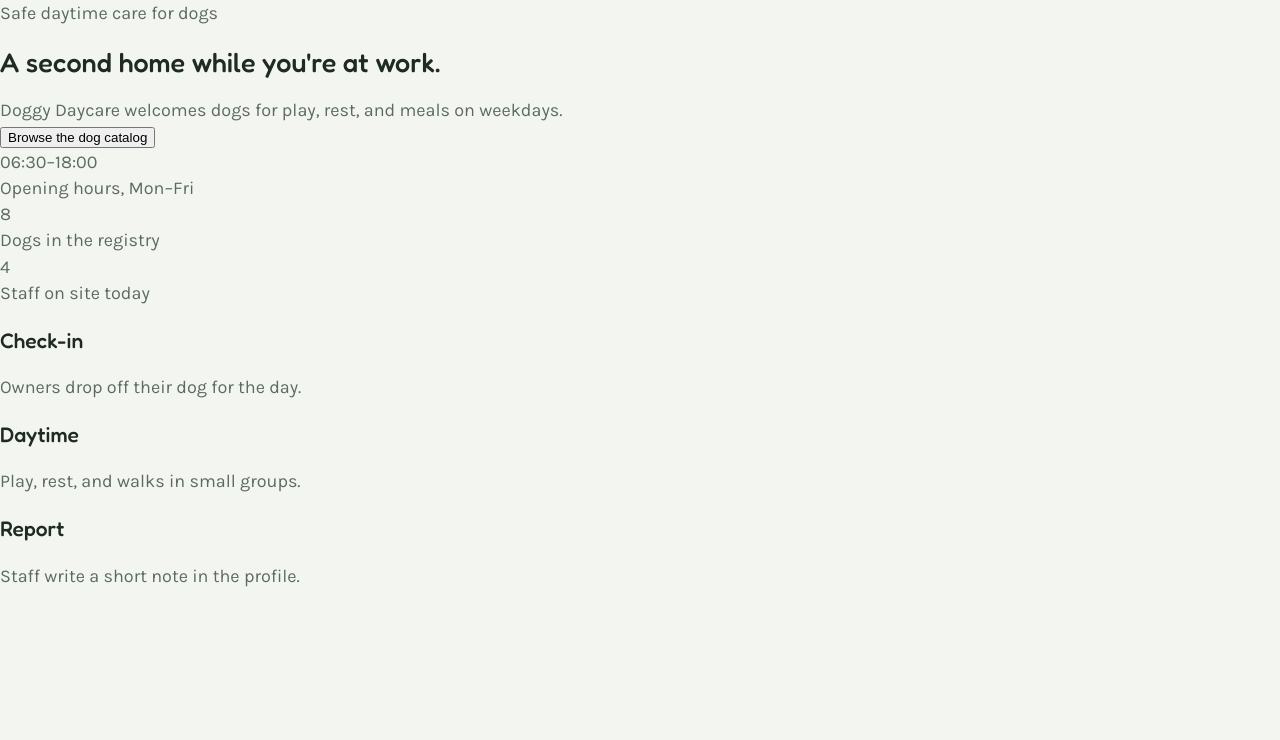
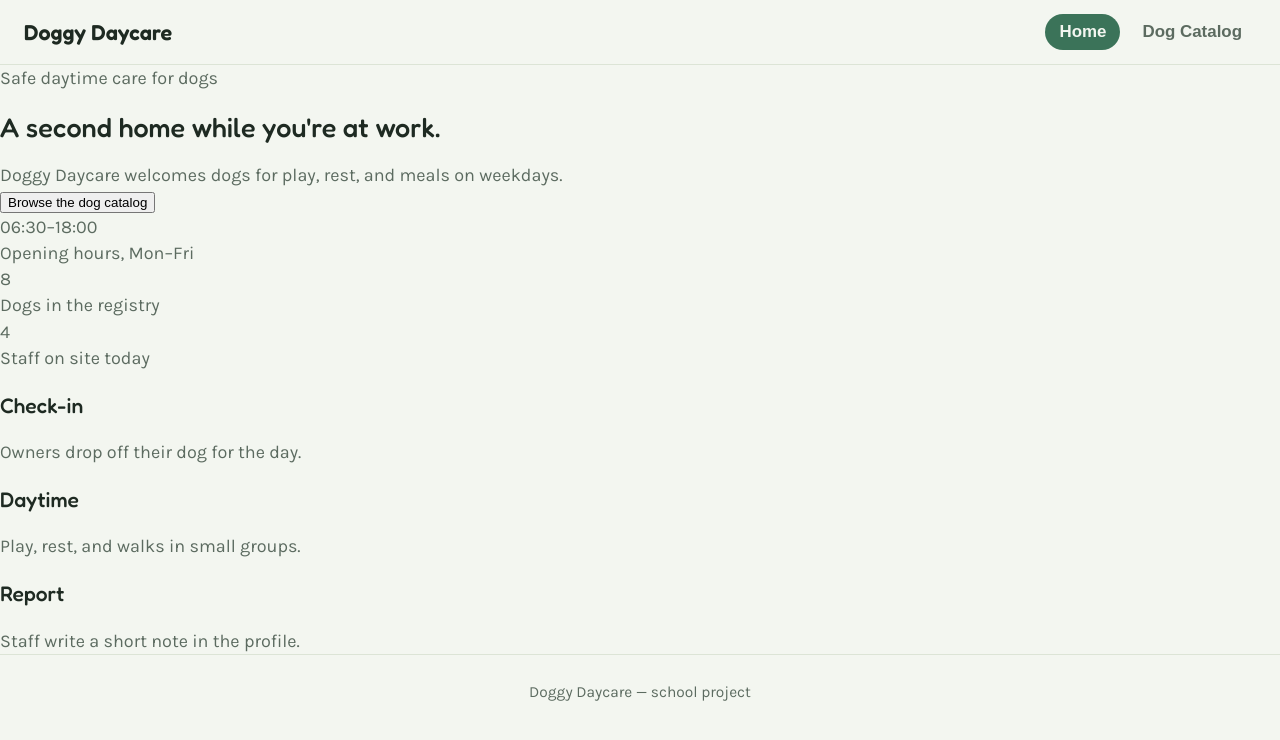
Before and after one commit to Linnea87/doggy-daycare, a React (Vite) app: page / in a window 1280 px wide. Shown: the top 740 px of the page. Built offline with nearby package versions, Linux system fonts and the light colour scheme.

Commit message:
feat: add Header and Footer components with shared styling

```diff
--- a/src/App.css
+++ b/src/App.css
@@ -1,184 +1,55 @@
-.counter {
-  font-size: 16px;
-  padding: 5px 10px;
-  border-radius: 5px;
-  color: var(--accent);
-  background: var(--accent-bg);
-  border: 2px solid transparent;
-  transition: border-color 0.3s;
-  margin-bottom: 24px;
-
-  &:hover {
-    border-color: var(--accent-border);
-  }
-  &:focus-visible {
-    outline: 2px solid var(--accent);
-    outline-offset: 2px;
-  }
+.site-header {
+  position: sticky;
+  top: 0;
+  display: flex;
+  align-items: center;
+  justify-content: space-between;
+  gap: 16px;
+  padding: 14px 24px;
+  background: var(--bg);
+  border-bottom: 1px solid var(--border);
 }
 
-.hero {
-  position: relative;
-
-  .base,
-  .framework,
-  .vite {
-    inset-inline: 0;
-    margin: 0 auto;
-  }
-
-  .base {
-    width: 170px;
-    position: relative;
-    z-index: 0;
-  }
-
-  .framework,
-  .vite {
-    position: absolute;
-  }
-
-  .framework {
-    z-index: 1;
-    top: 34px;
-    height: 28px;
-    transform: perspective(2000px) rotateZ(300deg) rotateX(44deg) rotateY(39deg)
-      scale(1.4);
-  }
-
-  .vite {
-    z-index: 0;
-    top: 107px;
-    height: 26px;
-    width: auto;
-    transform: perspective(2000px) rotateZ(300deg) rotateX(40deg) rotateY(39deg)
-      scale(0.8);
-  }
+.site-header .logo {
+  background: none;
+  border: none;
+  font-family: var(--heading);
+  font-size: 1.2rem;
+  font-weight: 600;
+  color: var(--text-h);
+  cursor: pointer;
+  padding: 0;
 }
 
-#center {
+.site-header nav {
   display: flex;
-  flex-direction: column;
-  gap: 25px;
-  place-content: center;
-  place-items: center;
-  flex-grow: 1;
-
-  @media (max-width: 1024px) {
-    padding: 32px 20px 24px;
-    gap: 18px;
-  }
+  gap: 8px;
 }
 
-#next-steps {
-  display: flex;
-  border-top: 1px solid var(--border);
-  text-align: left;
-
-  & > div {
-    flex: 1 1 0;
-    padding: 32px;
-    @media (max-width: 1024px) {
-      padding: 24px 20px;
-    }
-  }
-
-  .icon {
-    margin-bottom: 16px;
-    width: 22px;
-    height: 22px;
-  }
-
-  @media (max-width: 1024px) {
-    flex-direction: column;
-    text-align: center;
-  }
+.site-header nav button {
+  background: none;
+  border: none;
+  padding: 8px 14px;
+  border-radius: 999px;
+  font-weight: 700;
+  font-size: 0.94rem;
+  color: var(--text);
+  cursor: pointer;
 }
 
-#docs {
-  border-right: 1px solid var(--border);
-
-  @media (max-width: 1024px) {
-    border-right: none;
-    border-bottom: 1px solid var(--border);
-  }
+.site-header nav button.active {
+  background: var(--accent);
+  color: var(--bg);
 }
 
-#next-steps ul {
-  list-style: none;
-  padding: 0;
-  display: flex;
-  gap: 8px;
-  margin: 32px 0 0;
-
-  .logo {
-    height: 18px;
-  }
-
-  a {
-    color: var(--text-h);
-    font-size: 16px;
-    border-radius: 6px;
-    background: var(--social-bg);
-    display: flex;
-    padding: 6px 12px;
-    align-items: center;
-    gap: 8px;
-    text-decoration: none;
-    transition: box-shadow 0.3s;
-
-    &:hover {
-      box-shadow: var(--shadow);
-    }
-    .button-icon {
-      height: 18px;
-      width: 18px;
-    }
-  }
-
-  @media (max-width: 1024px) {
-    margin-top: 20px;
-    flex-wrap: wrap;
-    justify-content: center;
-
-    li {
-      flex: 1 1 calc(50% - 8px);
-    }
-
-    a {
-      width: 100%;
-      justify-content: center;
-      box-sizing: border-box;
-    }
-  }
+.site-header nav button:not(.active):hover {
+  background: var(--accent-bg);
 }
 
-#spacer {
-  height: 88px;
+.site-footer {
   border-top: 1px solid var(--border);
-  @media (max-width: 1024px) {
-    height: 48px;
-  }
+  padding: 24px;
+  text-align: center;
+  color: var(--text);
+  font-size: 0.86rem;
 }
-
-.ticks {
-  position: relative;
-  width: 100%;
-
-  &::before,
-  &::after {
-    content: '';
-    position: absolute;
-    top: -4.5px;
-    border: 5px solid transparent;
-  }
-
-  &::before {
-    left: 0;
-    border-left-color: var(--border);
-  }
-  &::after {
-    right: 0;
-    border-right-color: var(--border);
-  }
-}
--- a/src/App.jsx
+++ b/src/App.jsx
@@ -1,4 +1,6 @@
 import { useState } from 'react';
+import Header from './components/Header';
+import Footer from './components/Footer';
 import Home from './components/Home';
 import DogCatalog from './components/DogCatalog';
 import './App.css';
@@ -8,12 +10,18 @@ const App = () => {
 
   return (
     <>
+      <Header page={page} onNavigate={setPage} />
+
+      <main>
         {page === 'home' && (
           <Home onViewCatalog={() => setPage('catalog')} />
         )}
         {page === 'catalog' && (
           <DogCatalog />
         )}
+      </main>
+
+      <Footer />
     </>
   );
 };
--- /dev/null
+++ b/src/components/Footer.jsx
@@ -0,0 +1,10 @@
+
+const Footer = () => {
+  return (
+    <footer className="site-footer">
+      <p>Doggy Daycare — school project</p>
+    </footer>
+  );
+};
+
+export default Footer;
--- /dev/null
+++ b/src/components/Header.jsx
@@ -0,0 +1,26 @@
+
+const Header = ({ page, onNavigate }) => {
+  return (
+    <header className="site-header">
+      <button className="logo" onClick={() => onNavigate("home")}>
+        Doggy Daycare
+      </button>
+      <nav>
+        <button
+          className={page === "home" ? "active" : ""}
+          onClick={() => onNavigate("home")}
+        >
+          Home
+        </button>
+        <button
+          className={page === "catalog" || page === "profile" ? "active" : ""}
+          onClick={() => onNavigate("catalog")}
+        >
+          Dog Catalog
+        </button>
+      </nav>
+    </header>
+  );
+};
+
+export default Header;
```
Lines whose indentation alone changed are shown as unchanged.
